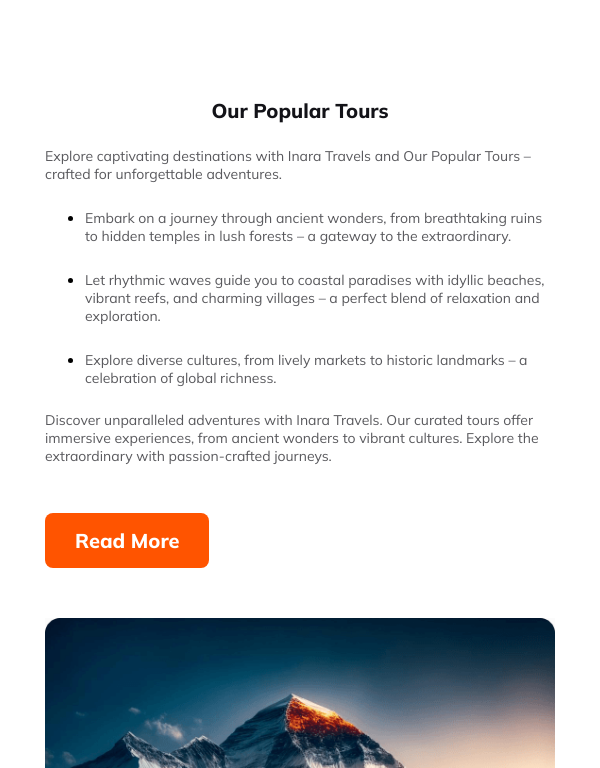
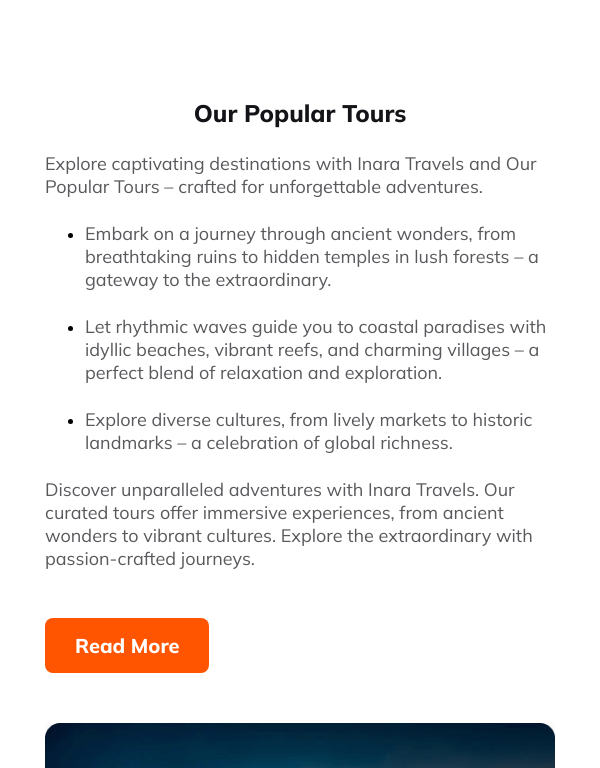
Before and after one commit to Farsit-007/Assignment-2, a plain HTML site: page index.html in a window 600 px wide. Shown: the part 632-1400 px from the top of the page. Drawn offline with Linux system fonts and the light colour scheme.

Commit message:
Favicon Added

```diff
--- a/index.html
+++ b/index.html
@@ -4,7 +4,10 @@
 <head>
     <meta charset="UTF-8">
     <meta name="viewport" content="width=device-width, initial-scale=1.0">
-    <title>Document</title>
+    <title>Inara Travels</title>
+
+    <link rel="shortcut icon" href="Images/fev.png" type="image/x-icon">
+
     <link rel="stylesheet" href="style.css">
     <link rel="stylesheet" href="res_style.css">
     <link rel="preconnect" href="https://fonts.googleapis.com">
--- a/res_style.css
+++ b/res_style.css
@@ -108,14 +108,14 @@
         color: #131318;
         text-align: center;
         font-family: Mulish;
-        font-size: 20px;
+        font-size: 30px;
         font-weight: 800;
     }
 
     .pop-c-p {
         color: rgba(19, 19, 24, 0.70);
         font-family: Mulish;
-        font-size: 14px;
+        font-size: 16px;
         font-weight: 400;
     }
 
@@ -186,7 +186,7 @@
         color: #131318;
         text-align: center;
         font-family: Mulish;
-        font-size: 20px;
+        font-size: 30px;
         font-weight: 800;
 
     }
@@ -195,7 +195,7 @@
         color: rgba(19, 19, 24, 0.70);
         text-align: center;
         font-family: Mulish;
-        font-size: 14px;
+        font-size: 16px;
         font-weight: 400;
 
     }
@@ -369,6 +369,11 @@
         height: auto;
 
     }
+    .banner-input-field,
+    .popular-tour,
+    .Newsletter {
+        flex-direction: column;
+    }
 
     .checkbtn {
         display: block;
@@ -470,14 +475,14 @@
         color: #131318;
         text-align: center;
         font-family: Mulish;
-        font-size: 20px;
+        font-size: 24px;
         font-weight: 800;
     }
 
     .pop-c-p {
         color: rgba(19, 19, 24, 0.70);
         font-family: Mulish;
-        font-size: 14px;
+        font-size: 18px;
         font-weight: 400;
     }
 
```
Also changed, not shown: Images/fev.png (added), Images/tr.png (added).
